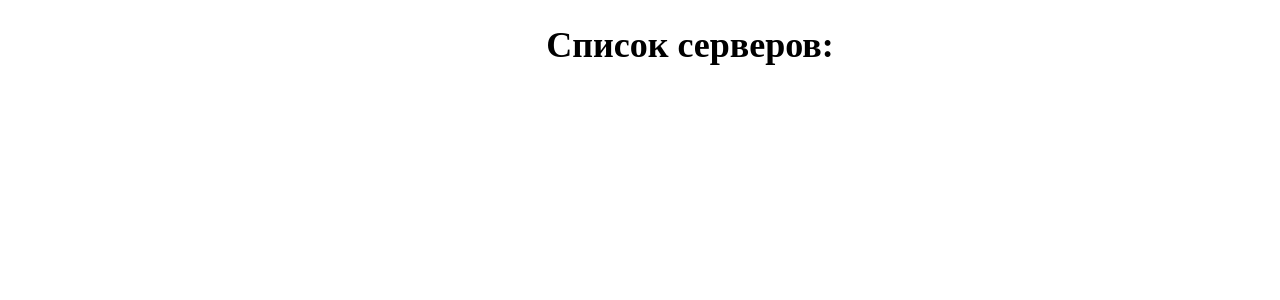
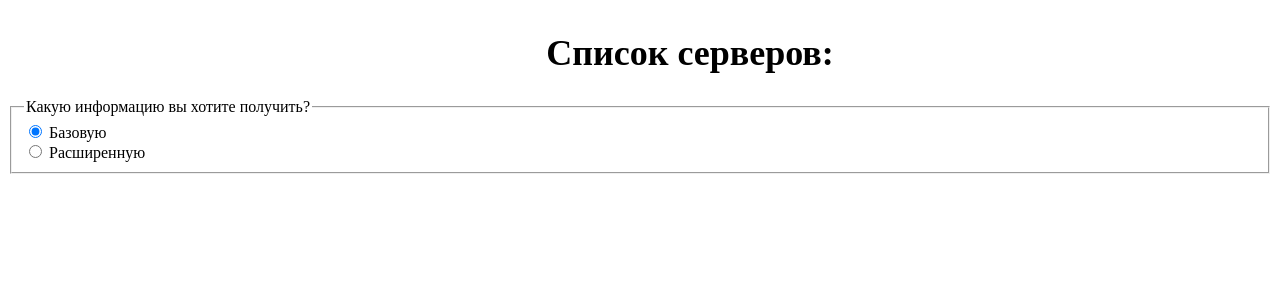
Before and after one commit to MadrisA2/django, a Django app: page / in a window 1280 px wide; the page is wider, and only the part inside the window is pictured. Shown: the top 300 px of that part. Run offline with Django 5.2, Linux system fonts and the light colour scheme.

Commit message:
<EditHtml1>

```diff
--- a/django1/Application1/mod/Mutils1.py
+++ b/django1/Application1/mod/Mutils1.py
@@ -1,41 +1,16 @@
-# from overrides import override
 from typing import NoReturn
 from requests import get
 from functools import lru_cache
-
-
-
-class MessageBox():
-    """
-    from time import localtime\n
-    Time = f"{localtime().tm_hour}:{localtime().tm_min}:{localtime().tm_sec}"\n
-    MsgBox = MessageBox() \n
-    MsgBox.CreateMessageBox(None, f"{Time} - Server is start", "Server Info", 0x1, 0x10, 0x0, 0x0, 0x0)
-    """
-
-
-    from ctypes import c_uint, c_char, CDLL
-
-    def __init__(self) -> None:
-        self.lib = self.CDLL(r"C:\Users\soho66\Desktop\PythonProjects\Django\Django_GetServersInfo.Dynast\django1\Application1\mod\DllProj1.dll")
-
-    def CreateMessageBox(self, hWnd:None, lpText:c_char, lpCaption:c_char,
-            uType1:c_uint,
-            uType2:c_uint,
-            uType3:c_uint,
-            uType4:c_uint,
-            uType5:c_uint):
-        self.lib.MsBox(hWnd,lpText,lpCaption, uType1, uType2, uType3, uType4, uType5)
 
 request = get("https://announcement-amsterdam-0-alpaca.dynast.cloud/all")
 
 if request.status_code == 200:
     data = request.json()
 else:
-    ErorrBox = MessageBox()
-    ErorrBox.CreateMessageBox(hWnd=None,lpText=f"ConnectionError, status_code = {request.status_code}", lpCaption="Error",uType1=0x0,uType2=0x0, uType3=0x0, uType4=0x10, uType5=0x0)
+    raise Exception(f"{request.status_code} Не равен 200.")
 
 ServersDefualtInfo = {}
+
 @lru_cache(maxsize=None)
 def RequestForServersDefualtInfo() -> NoReturn:
         for index, server in enumerate(data["servers"], start=1):
--- a/django1/Application1/static/css/stylesI.css
+++ b/django1/Application1/static/css/stylesI.css
@@ -1,9 +1,21 @@
+.L1{
+    position: relative;
+    top: 70px;
+    right:190px;
+}
+.CheckbBox1{
+    display: flex;
+    justify-content:start;
+
+}
 .Body{
-    text-align: center;
+    display: flex;
+    /* text-align: center; */
     font-size:large;
+    justify-content: center;
+
 }
 .Listt{
-    transform: translate(270%);
     text-align: center;
     justify-content: center;
     border: 2px solid black;
@@ -12,6 +24,7 @@
     max-width: 300px;
     width: auto;
     padding: 5px;
+    display:block;
 }
 .textT{
     transform: translate(-0.5px);
--- a/django1/Application1/templates/index.html
+++ b/django1/Application1/templates/index.html
@@ -13,6 +13,7 @@
 <body>
     <div class="Body">
         <h1>Список серверов:</h1>
+        <div class="L1">
             {% for index, server in info.items %}
             <div class="Listt">
                 <div class="textT">
@@ -24,7 +25,9 @@
             {% endfor %}
         </div>
 
-    <div style="display: flex; transform: translate(15%, -500%);">
+    </div>
+<!-- transform: translate(15%, -500%); -->
+    <div class = "CheckBox1">
         <form id="infoForm">
             <fieldset>
                 <legend>Какую информацию вы хотите получить?</legend>
--- a/django1/Application1/views.py
+++ b/django1/Application1/views.py
@@ -5,7 +5,6 @@ from django.http import HttpResponse
 #?      Import my modules
 
 from .mod.Mutils1 import (
-            MessageBox,
 
     RequestForServersDefualtInfo,
         ServersDefualtInfo,
--- /dev/null
+++ b/requirements.txt
@@ -0,0 +1,2 @@
+django   # Server
+requests # Http
```
Lines whose indentation alone changed are shown as unchanged.
